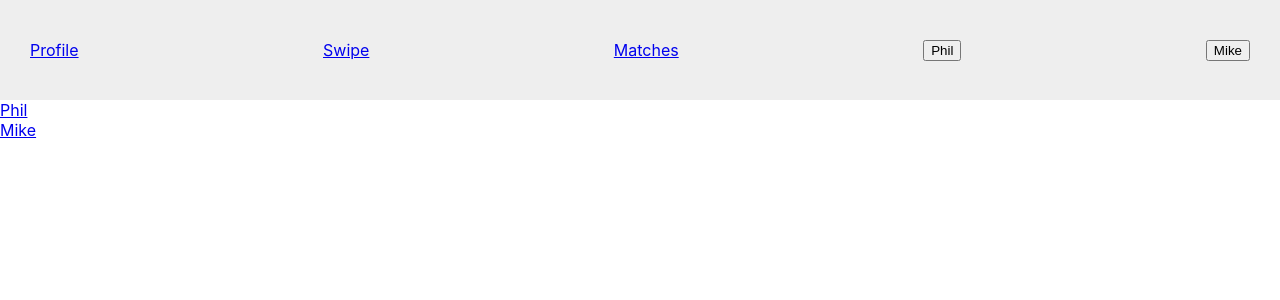
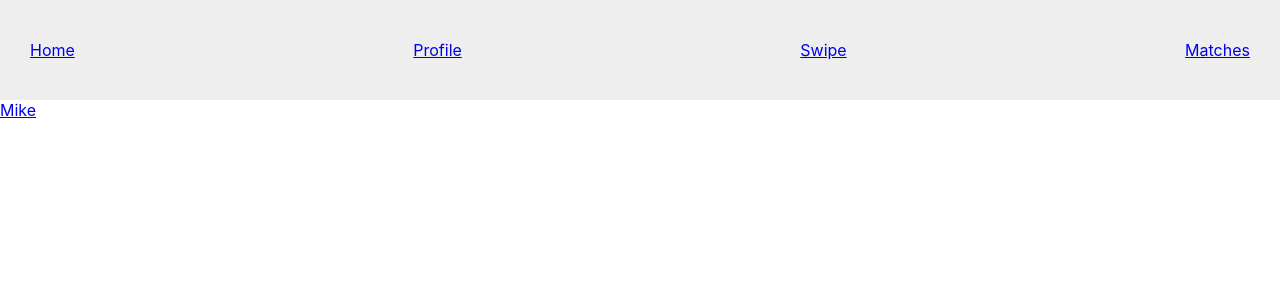
Before and after one commit to pkhaisman/climbr-client, a React (Create React App) app: page /match in a window 1280 px wide. Shown: the top 300 px of the page. Built offline with nearby package versions, Linux system fonts and the light colour scheme; what @pusher/chatkit-client-react would draw is missing.

Commit message:
Prepare for static client submission

```diff
--- a/src/components/Matches/Matches.js
+++ b/src/components/Matches/Matches.js
@@ -12,7 +12,7 @@ class Matches extends React.Component {
         return this.context.currentUser.usersMatched
             ? this.context.currentUser.usersMatched.map(matchId => {
                 const matchName = this.context.users.map(user => {
-                    if (user.id === matchId) {
+                    if (user.id === matchId && matchId !== this.context.currentUser.id) {
                         return (
                             <div className='Match__name' key={matchId}>{user.firstName}</div>
                         )
--- a/src/components/NavBar/NavBar.js
+++ b/src/components/NavBar/NavBar.js
@@ -10,11 +10,12 @@ class NavBar extends React.Component {
         return (
             <nav className='NavBar'>
                 <ul className='NavBar__list'>
+                    <li><Link to ={'/'}>Home</Link></li>
                     <li><Link to={'/profile'}>Profile</Link></li>
                     <li><Link to={'/swipe'}>Swipe</Link></li>
                     <li><Link to={'/match'}>Matches</Link></li>
-                    <li><button onClick={(e) => this.context.handleMockUserLogin(this.context.users[0])}>Phil</button></li>
-                    <li><button onClick={(e) => this.context.handleMockUserLogin(this.context.users[1])}>Mike</button></li>
+                    {/* <li><button onClick={(e) => this.context.handleMockUserLogin(this.context.users[0])}>Phil</button></li> */}
+                    {/* <li><button onClick={(e) => this.context.handleMockUserLogin(this.context.users[1])}>Mike</button></li> */}
                 </ul>
             </nav>
         )
--- a/src/components/Pages/LandingPage/LandingPage.js
+++ b/src/components/Pages/LandingPage/LandingPage.js
@@ -1,9 +1,17 @@
 import React from 'react'
+import NavBar from '../../NavBar/NavBar'
 import './LandingPage.css'
 
 function LandingPage() {
     return (
-        <div className='LandingPage'>LandingPage Component</div>
+        <div className='LandingPage'>
+            <NavBar />
+            <h1>Find partners to climb with!</h1>
+            <p>Click on the 'Swipe' link to swipe through users</p>
+            <p>Click on the 'Match' link to see a list of users you have matched with</p>
+            <p>Click on a match to open a chat with them</p>
+            <p>Please Note: Chat it still under develpoment</p>
+        </div>
     )
 }
 
```
